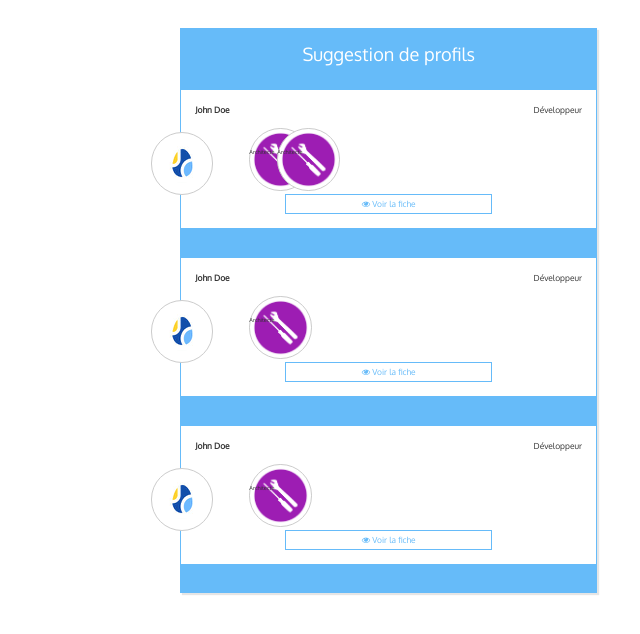
After one commit to J3m5/JollyClick, a PHP site: page /slider.html in a window 1280 px wide. The commit adds this page. Shown: the top 634 px of the page, without its empty margins (640-1280 px from the left). Run offline with PHP 8.4, Linux system fonts and the light colour scheme; some libraries are stand-ins or nearby versions.

Commit message:
add skills style

```diff
--- /dev/null
+++ b/slider.html
@@ -0,0 +1,81 @@
+
+<!DOCTYPE html>
+<html lang="fr">
+<head>
+    <meta charset="utf-8">
+    <meta http-equiv="X-UA-Compatible" content="IE=edge">
+    <meta name="viewport" content="width=device-width, initial-scale=1">
+    <title>Slide JolyClick</title>
+    <link rel="stylesheet" href="static/external/bootstrap/dist/css/bootstrap.min.css">
+    <link rel="stylesheet" href="static/external/bootstrap/dist/css/bootstrap-theme.min.css">
+    <link rel="stylesheet" href="static/external/font-awesome/css/font-awesome.min.css">
+    <link href="https://fonts.googleapis.com/css?family=Oxygen" rel="stylesheet">
+    <link href="static/css/style.css" rel="stylesheet">
+</head>
+<body>
+    <div class="container-fluid">
+        <div class="col-sm-4" id="slider">
+            <div class="slider-short-header">
+                <p class="suggestion">Suggestion de profils</p>
+            </div>
+            <article class="slider-short-content">
+                <img src="static/img/logo-small.png" alt="profilsimg" class="profils img-responsive">
+                <p class="name text-left">John Doe</p>
+                <p class="job text-right">Développeur</p>
+                <div class="skill">
+                    <ul>
+                        <li>
+                            <img src="static/img/crafts.png" alt="skill1"><br />
+                            <p>Architecte</p>
+                        </li>
+                        <li>
+                            <img src="static/img/crafts.png" alt="skill1"><br />
+                            <p>Architecte</p>
+                        </li>
+                    </ul>
+                </div>
+                <div class="footer">
+                    <a href="#" class="btn-view"><i class="fa fa-eye" aria-hidden="true"></i> Voir la fiche</a>
+                </div>
+            </article>
+            <article class="slider-short-content">
+                <img src="static/img/logo-small.png" alt="profilsimg" class="profils img-responsive">
+                <p class="name">John Doe</p>
+                <p class="job">Développeur</p>
+                <div class="skill">
+                    <ul>
+                        <li>
+                            <img src="static/img/crafts.png" alt="skill1"><br />
+                            <p>Architecte</p>
+                        </li>
+                    </ul>
+                </div>
+                <div class="footer">
+                    <a href="#" class="btn-view"><i class="fa fa-eye" aria-hidden="true"></i> Voir la fiche</a>
+                </div>
+            </article>
+            <article class="slider-short-content">
+                <img src="static/img/logo-small.png" alt="profilsimg" class="profils img-responsive">
+                <p class="name">John Doe</p>
+                <p class="job">Développeur</p>
+                <div class="skill">
+                    <ul>
+                        <li>
+                            <img src="static/img/crafts.png" alt="skill1"><br />
+                            <p>Architecte</p>
+                        </li>
+                    </ul>
+                </div>
+                <div class="footer">
+                    <a href="#" class="btn-view"><i class="fa fa-eye" aria-hidden="true"></i> Voir la fiche</a>
+                </div>
+            </article>
+        </div>
+    </div>
+
+
+<script src="static/external/jquery/dist/jquery.min.js"></script>
+<script src="static/external/bootstrap/dist/js/bootstrap.min.js"></script>
+
+</body>
+</html>
--- a/static/css/sass/_base.scss
+++ b/static/css/sass/_base.scss
@@ -1 +1,2 @@
-$bleu:#66bbf9
+$blue:#66bbf9;
+$white:#fff;
--- a/static/css/sass/style.scss
+++ b/static/css/sass/style.scss
@@ -2,4 +2,99 @@
 
 body {
     font-family: 'Oxygen', sans-serif;
+    #slider {
+        background-color: $blue;
+        // width: 33%;
+        padding: 0;
+        float: right;
+        box-shadow: 2px 2px 1px 0 rgba(0, 0, 0, 0.1);
+        margin: 2em;
+
+        .suggestion {
+            padding: 0.7em 0.4em;
+            font-size: 1.3em;
+            color: $white;
+            text-align: center;
+        }
+        .slider-short-content:first-of-type {
+            margin: 0em;
+        }
+        .slider-short-content {
+            position: relative;
+            height: 10em;
+            border: 0.1em solid $blue;
+            margin: 2em 0;
+            background-color: $white;
+            padding: 1em;
+            .profils {
+                border: 1px solid #ccc;
+                border-radius: 50%;
+                position: absolute;
+                margin-left: -3.2em;
+                margin-top: 2em;
+                padding: 0.8em;
+                background: #fff none repeat scroll 0 0
+            }
+            .name, .job {
+                display: inline-block;
+                font-size: 0.6em;
+            }
+            .name {
+                font-weight: bold;
+                float: left;
+            }
+            .job {
+                float: right;
+            }
+            .skill {
+                ul {
+                    li {
+                        display: block;
+                        float: left;
+                        list-style: none;
+                        margin:1em;
+                        img {
+                            border: 1px solid #ccc;
+                            border-radius: 50%;
+                            position: absolute;
+                            // margin-left: -3.2em;
+                            // margin-top: 2em;
+                            padding: 0;
+                            background: #fff none repeat scroll 0 0;
+                            width: 15%;
+                        }
+                        p {
+                            font-size: 0.4em;
+                            text-align: center;
+                            position: absolute;
+                        }
+                    }
+                }
+            }
+            .footer {
+                text-align: center;
+                position: absolute;
+                bottom: 1em;
+                margin-left: -1em;
+                width: 100%;
+                .btn-view {
+                    color: $blue;
+                    border: 1px solid $blue;
+                    text-decoration: none;
+                    padding: 3px 5px;
+                    width: 50%;
+                    display: inline-block;
+                    font-size: 0.6em;
+
+                }
+            }
+        }
+    }
 }
+@media screen and (min-width: 1072px) {
+    body {
+        .btn-view {
+            margin-top: 29%;
+        }
+    }
+}
--- a/static/css/style.css
+++ b/static/css/style.css
@@ -1,4 +1,74 @@
 body {
   font-family: 'Oxygen', sans-serif; }
+  body #slider {
+    background-color: #66bbf9;
+    padding: 0;
+    float: right;
+    box-shadow: 2px 2px 1px 0 rgba(0, 0, 0, 0.1);
+    margin: 2em; }
+    body #slider .suggestion {
+      padding: 0.7em 0.4em;
+      font-size: 1.3em;
+      color: #fff;
+      text-align: center; }
+    body #slider .slider-short-content:first-of-type {
+      margin: 0em; }
+    body #slider .slider-short-content {
+      position: relative;
+      height: 10em;
+      border: 0.1em solid #66bbf9;
+      margin: 2em 0;
+      background-color: #fff;
+      padding: 1em; }
+      body #slider .slider-short-content .profils {
+        border: 1px solid #ccc;
+        border-radius: 50%;
+        position: absolute;
+        margin-left: -3.2em;
+        margin-top: 2em;
+        padding: 0.8em;
+        background: #fff none repeat scroll 0 0; }
+      body #slider .slider-short-content .name, body #slider .slider-short-content .job {
+        display: inline-block;
+        font-size: 0.6em; }
+      body #slider .slider-short-content .name {
+        font-weight: bold;
+        float: left; }
+      body #slider .slider-short-content .job {
+        float: right; }
+      body #slider .slider-short-content .skill ul li {
+        display: block;
+        float: left;
+        list-style: none;
+        margin: 1em; }
+        body #slider .slider-short-content .skill ul li img {
+          border: 1px solid #ccc;
+          border-radius: 50%;
+          position: absolute;
+          padding: 0;
+          background: #fff none repeat scroll 0 0;
+          width: 15%; }
+        body #slider .slider-short-content .skill ul li p {
+          font-size: 0.4em;
+          text-align: center;
+          position: absolute; }
+      body #slider .slider-short-content .footer {
+        text-align: center;
+        position: absolute;
+        bottom: 1em;
+        margin-left: -1em;
+        width: 100%; }
+        body #slider .slider-short-content .footer .btn-view {
+          color: #66bbf9;
+          border: 1px solid #66bbf9;
+          text-decoration: none;
+          padding: 3px 5px;
+          width: 50%;
+          display: inline-block;
+          font-size: 0.6em; }
+
+@media screen and (min-width: 1072px) {
+  body .btn-view {
+    margin-top: 29%; } }
 
 /*# sourceMappingURL=style.css.map */
```
Also changed, not shown: static/img/crafts.png (added), static/img/logo-small.png, 1 other file.
